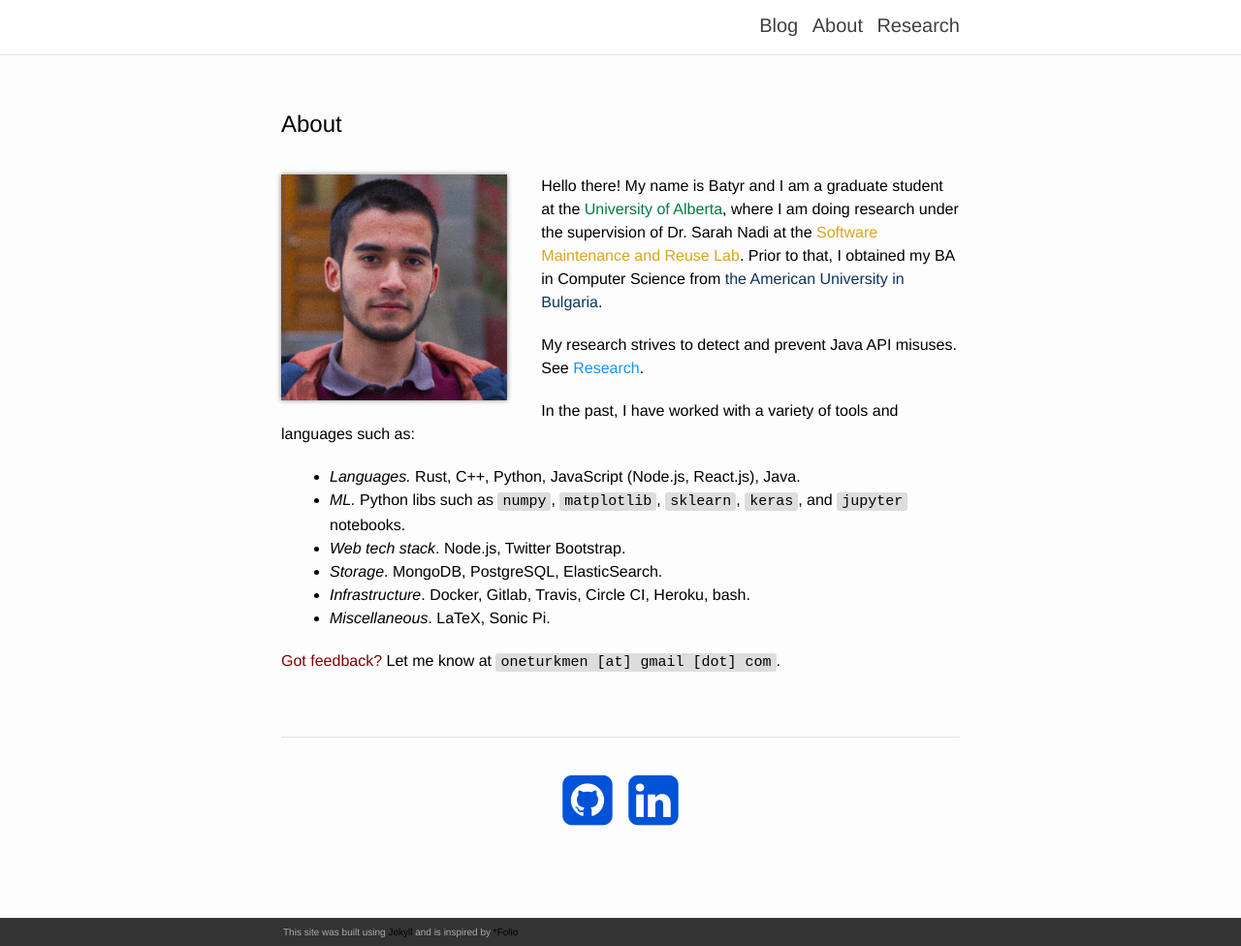
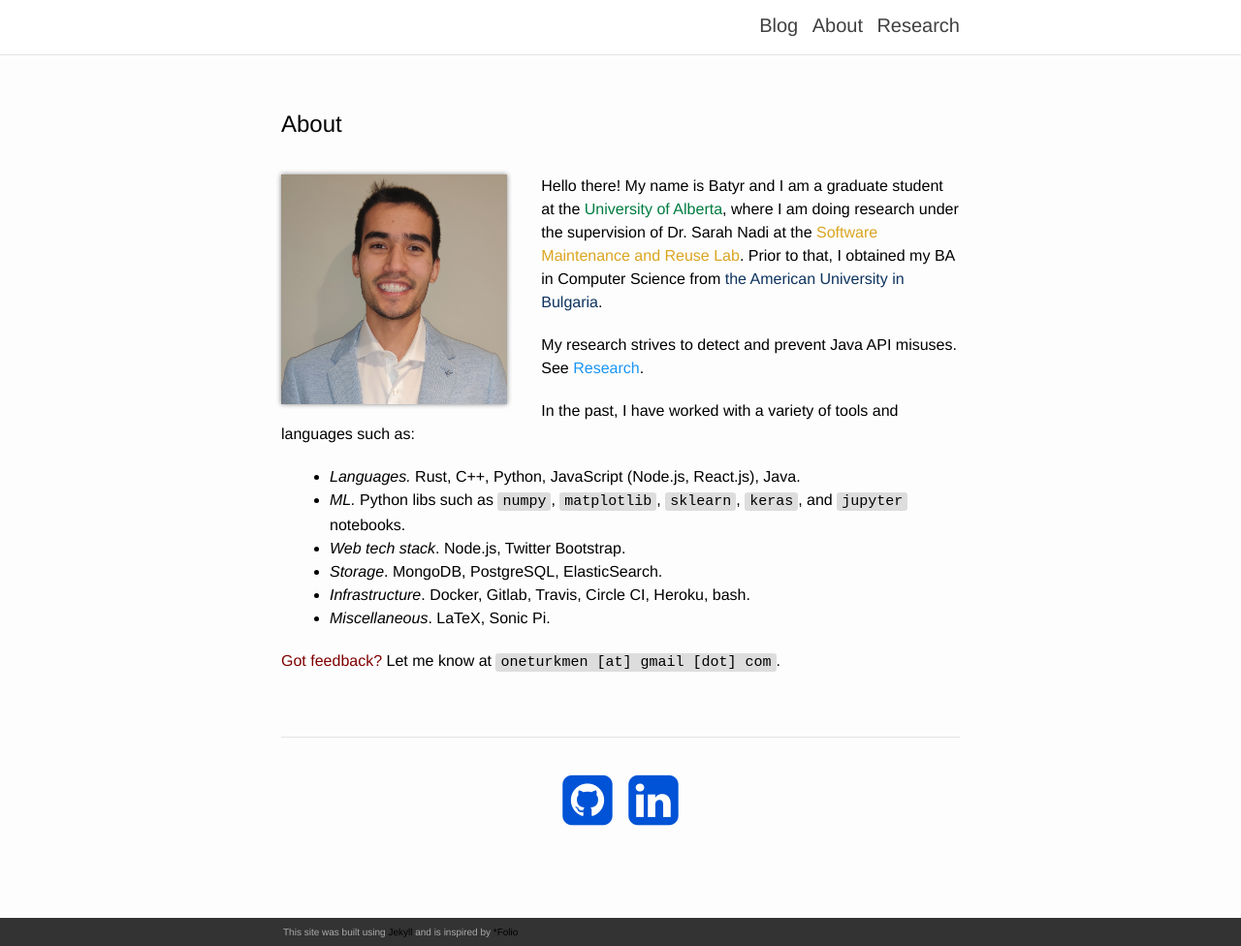
Before and after one commit to oneturkmen/oneturkmen.github.io, a Jekyll site: the page built from about.md, in a window 1280 px wide and 976 px high. Shown: the whole window at 97% size. Built offline with Jekyll 4.4.1, drawn with Linux system fonts in a browser that asks for light colours.

Commit message:
Update profile pic

```diff
--- a/_config.yml
+++ b/_config.yml
@@ -29,3 +29,4 @@ collections:
 
 gems:
   - jekyll-paginate
+  - jekyll-sitemap
--- a/about.md
+++ b/about.md
@@ -4,7 +4,7 @@ title: About
 permalink: /about/
 ---
 
-<img class="col one right" style="box-shadow: 0 0 5px #828282; padding: 0px; margin-right: 35px; float: left;" src="/img/prof_pic.jpg">
+<img class="col one right" style="box-shadow: 0 0 5px #828282; padding: 0px; margin-right: 35px; float: left;" src="/img/prof_pic.png">
 
 
 Hello there! My name is Batyr and I am a graduate student at the
--- /dev/null
+++ b/robots.txt
@@ -0,0 +1,5 @@
+---
+layout: none
+---
+User-agent: Googlebot-Image
+Disallow: /img/prof_pic.png
```
Also changed, not shown: img/prof_pic.jpg (deleted), img/prof_pic.png (added).
